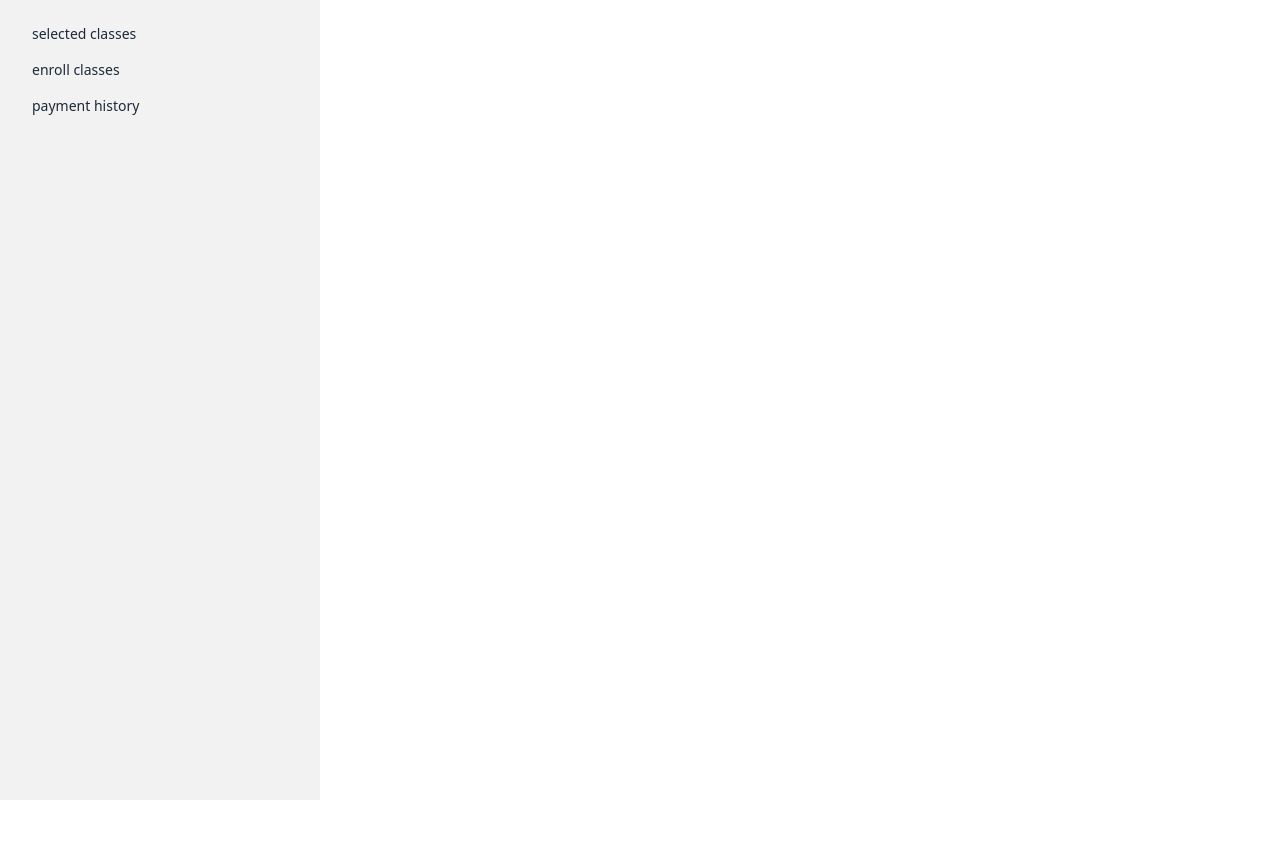
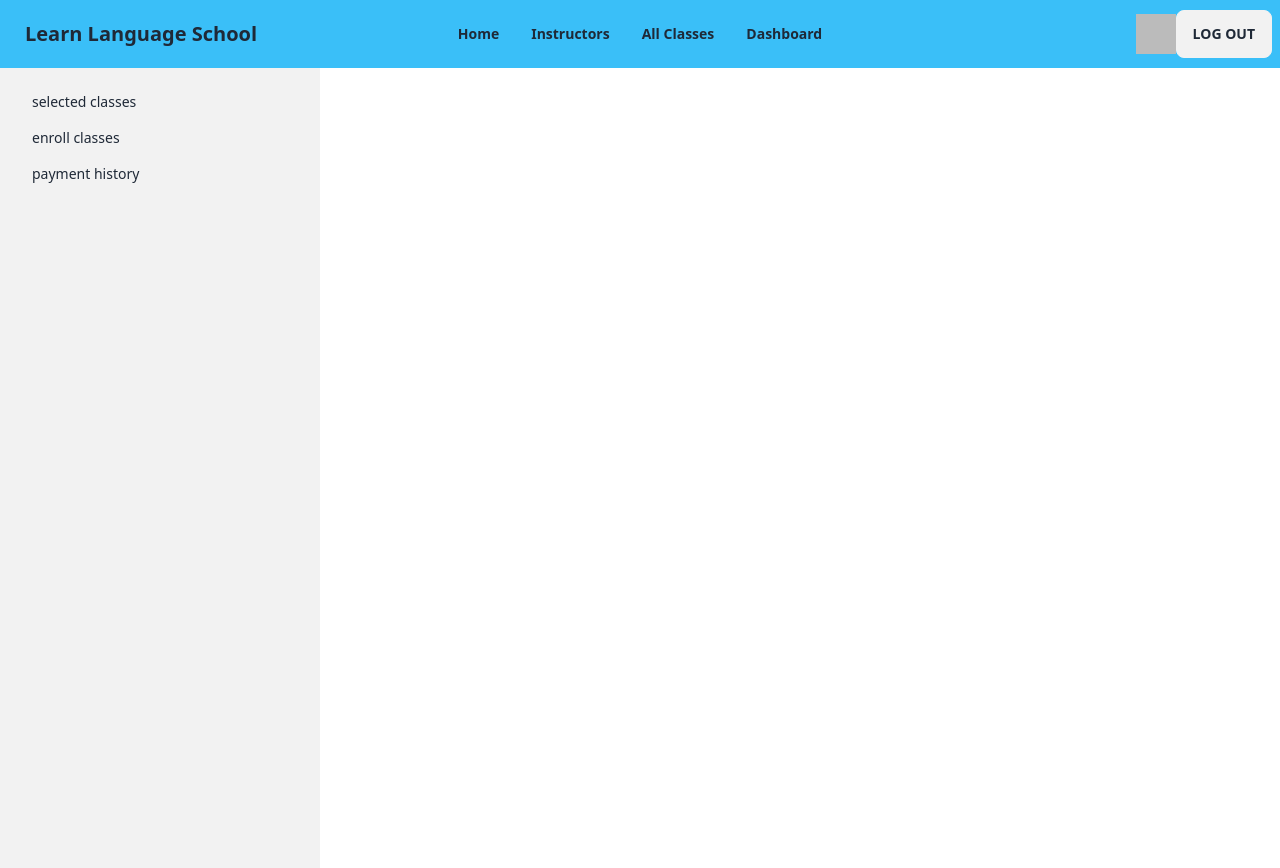
Before and after one commit to MD-Mojammel-Haque-shakil/summer-school-client, a React (Vite) app: page /dashboard in a window 1280 px wide. Before the commit the page ends 800 px from the top, so only its background shows below. Built offline with nearby package versions, Linux system fonts and the light colour scheme; no server answers; sample sign-in values are in the browser's storage.

Commit message:
show navbar in the dashboard pages

```diff
--- a/src/pages/Dashboard/DashBoard.jsx
+++ b/src/pages/Dashboard/DashBoard.jsx
@@ -1,5 +1,6 @@
 import { Link, NavLink, Outlet } from "react-router-dom";
 import useRoll from "../hooks/useRoll";
+import Navbar from "../Shared/Navbar/Navbar";
 
 
 const Dashboard = () => {
@@ -8,6 +9,7 @@ const Dashboard = () => {
   console.log(role)
     return (
         <div>
+          <Navbar></Navbar>
         <div className="drawer lg:drawer-open">
   <input id="my-drawer-2" type="checkbox" className="drawer-toggle" />
   <div className="drawer-content flex flex-col items-center justify-center">
@@ -25,7 +27,7 @@ const Dashboard = () => {
        <li><NavLink to='/dashboard/manageuser'>manage users</NavLink></li>
       </> : role?.role=='instructor'?
       <> <li><Link to='/classes' >Add classes</Link></li>
-       <li><Link to=''>All class</Link></li></> :  <>
+       <li><NavLink to='/dashboard/myclass'>All class</NavLink></li></> :  <>
        <li><Link>selected classes</Link></li>
        <li><Link>enroll classes</Link></li>
        <li><Link>payment history</Link></li>
--- /dev/null
+++ b/src/pages/Dashboard/MyClasses/MyClasses.jsx
@@ -0,0 +1,11 @@
+
+
+const MyClasses = () => {
+    return (
+        <div>
+
+        </div>
+    );
+};
+
+export default MyClasses;
--- a/src/pages/Instructor/Instructor.jsx
+++ b/src/pages/Instructor/Instructor.jsx
@@ -4,7 +4,7 @@ import { useEffect, useState } from "react";
 const Instructor = () => {
     const [data, useData]= useState([])
     useEffect(()=>{
-        fetch()
+        fetch("instructor")
     }, [])
     return (
         <div>
--- a/src/routes/Routes.jsx
+++ b/src/routes/Routes.jsx
@@ -12,6 +12,7 @@ import Dashboard from "../pages/Dashboard/Dashboard";
 import ManageClasses from "../pages/Dashboard/DashboardComponent/ManageClasses/ManageClasses";
 import PrivateRoutes from "../pages/Private Routes/PrivateRoutes";
 import AllClass from "../pages/Classes/AllClass";
+import MyClasses from "../pages/Dashboard/MyClasses/MyClasses";
 
 
 export const router = createBrowserRouter([
@@ -52,6 +53,10 @@ export const router = createBrowserRouter([
           {
             path: 'manageclass',
             element: <ManageClasses></ManageClasses>
+          },
+          {
+            path: 'myclass',
+            element: <MyClasses></MyClasses>
           }
         ]
       }
```
